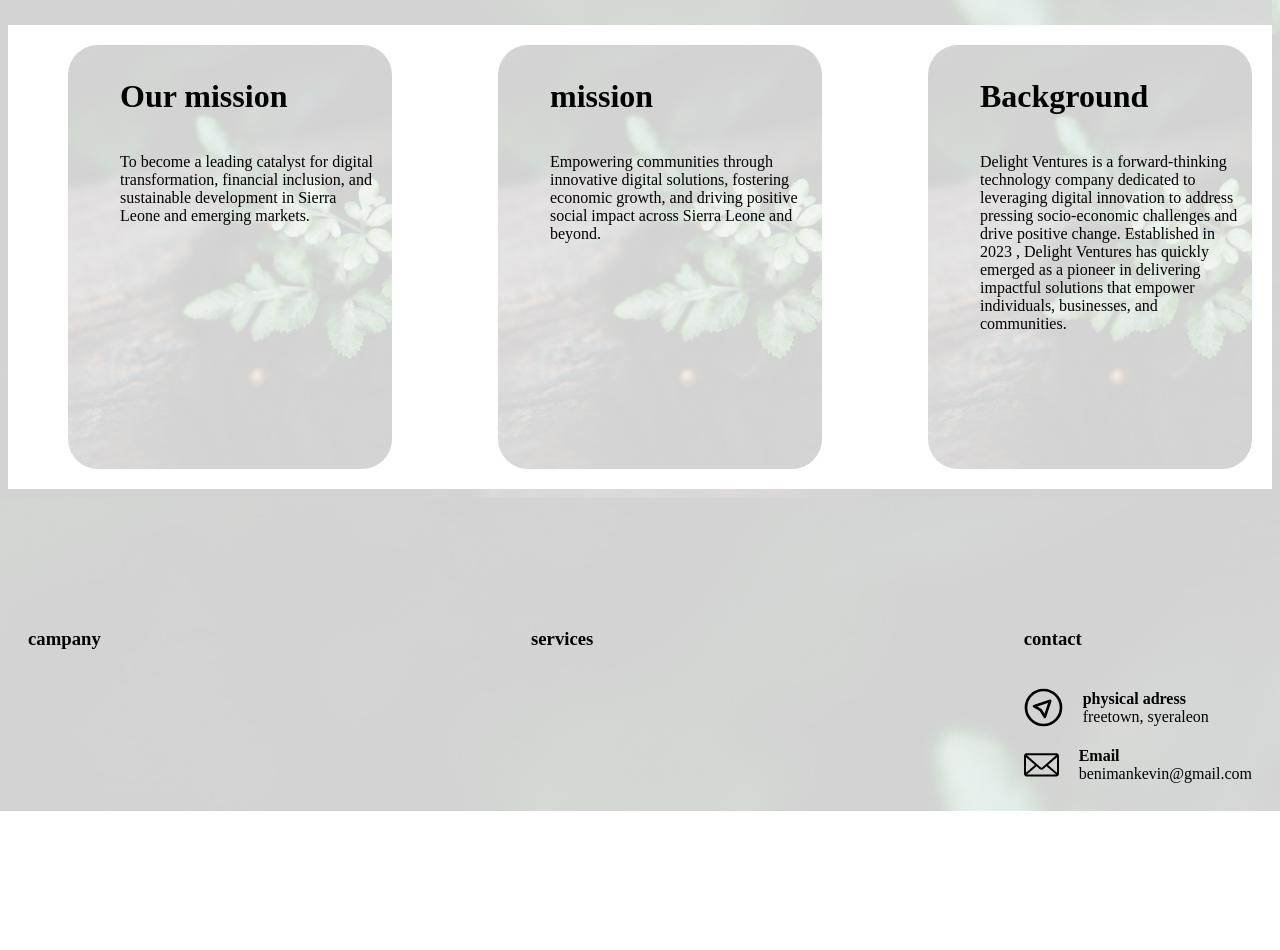
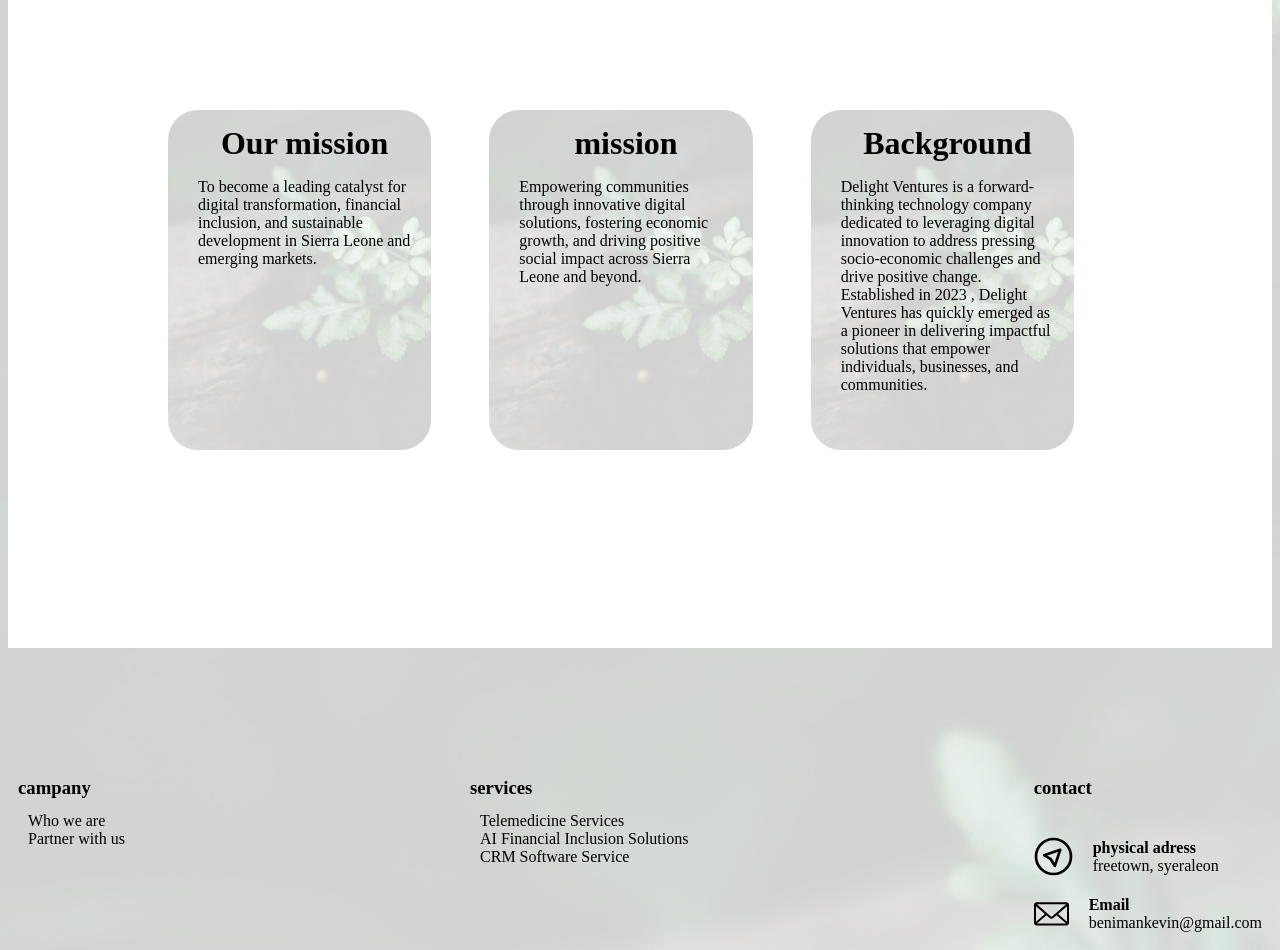
Before and after one commit to benimanakevin/delight_file, a plain HTML site: page index.html in a window 1280 px wide. Shown: the part 900-1850 px from the top of the page. Before the commit the page ends 1711 px from the top, so only its background shows below. Drawn offline with Linux system fonts and the light colour scheme.

Commit message:
we added some thing in card style, and in footer we added some

```diff
--- a/index.html
+++ b/index.html
@@ -89,9 +89,15 @@
     <div class="footer-cont">
       <div class="foot-content">
         <h3>campany</h3>
+        <p>Who we are<br>
+        Partner with us </p>
       </div>
       <div class="foot-content">
         <h3>services</h3>
+        <p>Telemedicine Services<br>
+          AI Financial Inclusion Solutions<br>
+          CRM Software Service
+        </p>
       </div>
       <div class="foot-content footer-contact">
         <h3>contact</h3>
--- a/style.css
+++ b/style.css
@@ -159,15 +159,16 @@
     background-attachment: fixed;
   }
     .selector{
+
       display: flex;
       justify-content: space-between;
-      padding:  20px;
+      padding:  150px;
       background-color: white;
 
     }
      .selector div{
       width: 300px;
-      height: 400px;
+      height: 300px;
       background-image: url(./img/pexels-prajak-techaprasitthiphol-1162010\ 1.jpg);
       background-position: center;
       background-size: cover;
@@ -175,13 +176,20 @@
       display: flex;
       flex-direction: column;
       flex-wrap: nowrap;
-      padding: 12px ;
+      padding: 20px ;
       background-attachment: fixed;
+      margin: 3rem;
+
      }
      .selector div ,h1,p{
-      /* justify-content: center;
-      place-items: center; */
-      margin-left: 40px;
+    /*   justify-content: center; */
+      place-items: center;
+      margin-left: 10px;
+      display: flex;
+      flex-direction: column;
+      flex-wrap: nowrap;
+      white-space: wrap;
+     margin-top: -5PX;
      }
 .footer-cont{
   margin-top: 100px;
@@ -189,7 +197,7 @@
   /* align-items: center; */
   justify-content: space-between;
 /*   background-color: #D9D9D9; */
-  padding: 20px;
+  padding: 10px;
 }
 .address{
   display: flex;
```
